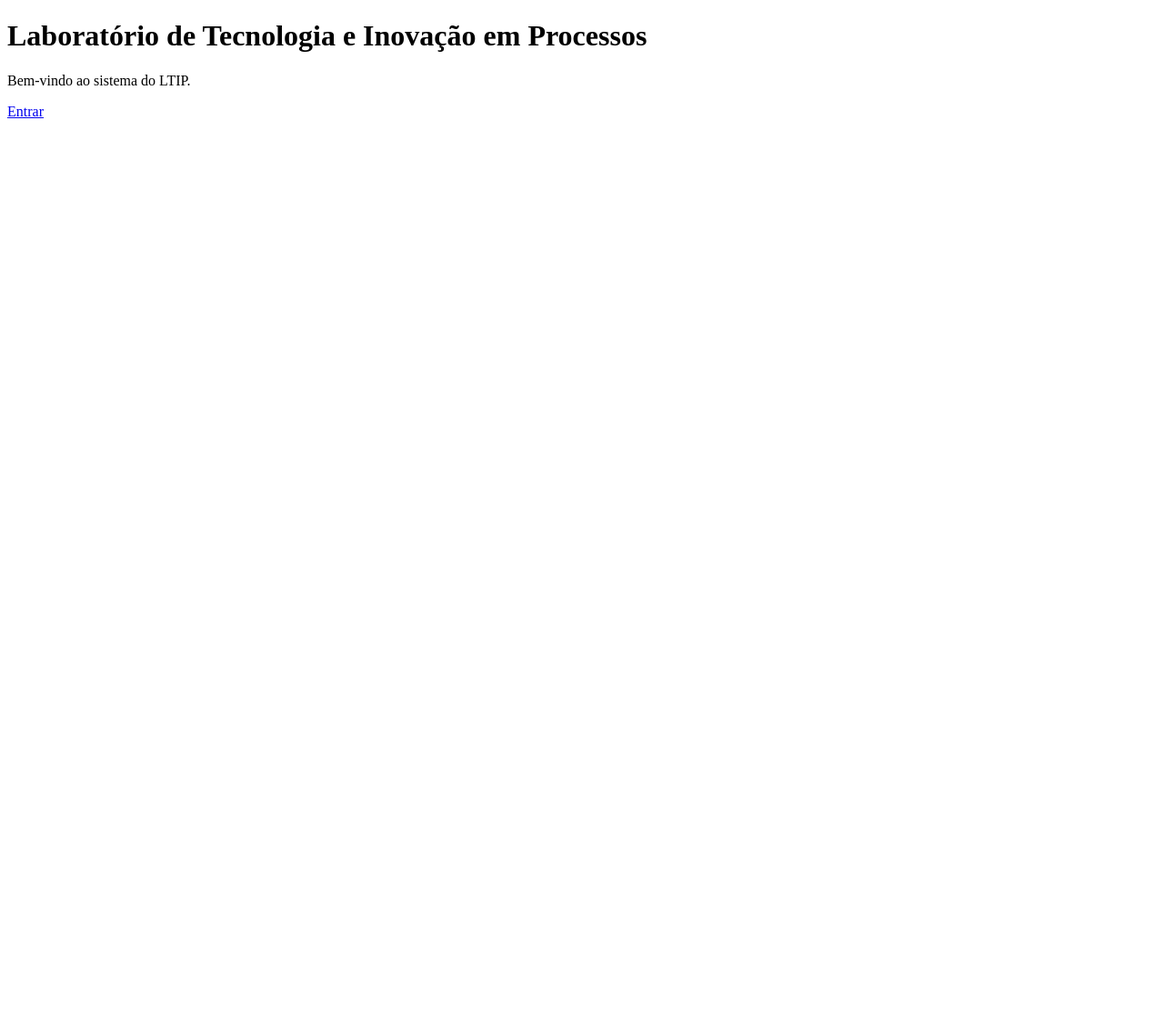
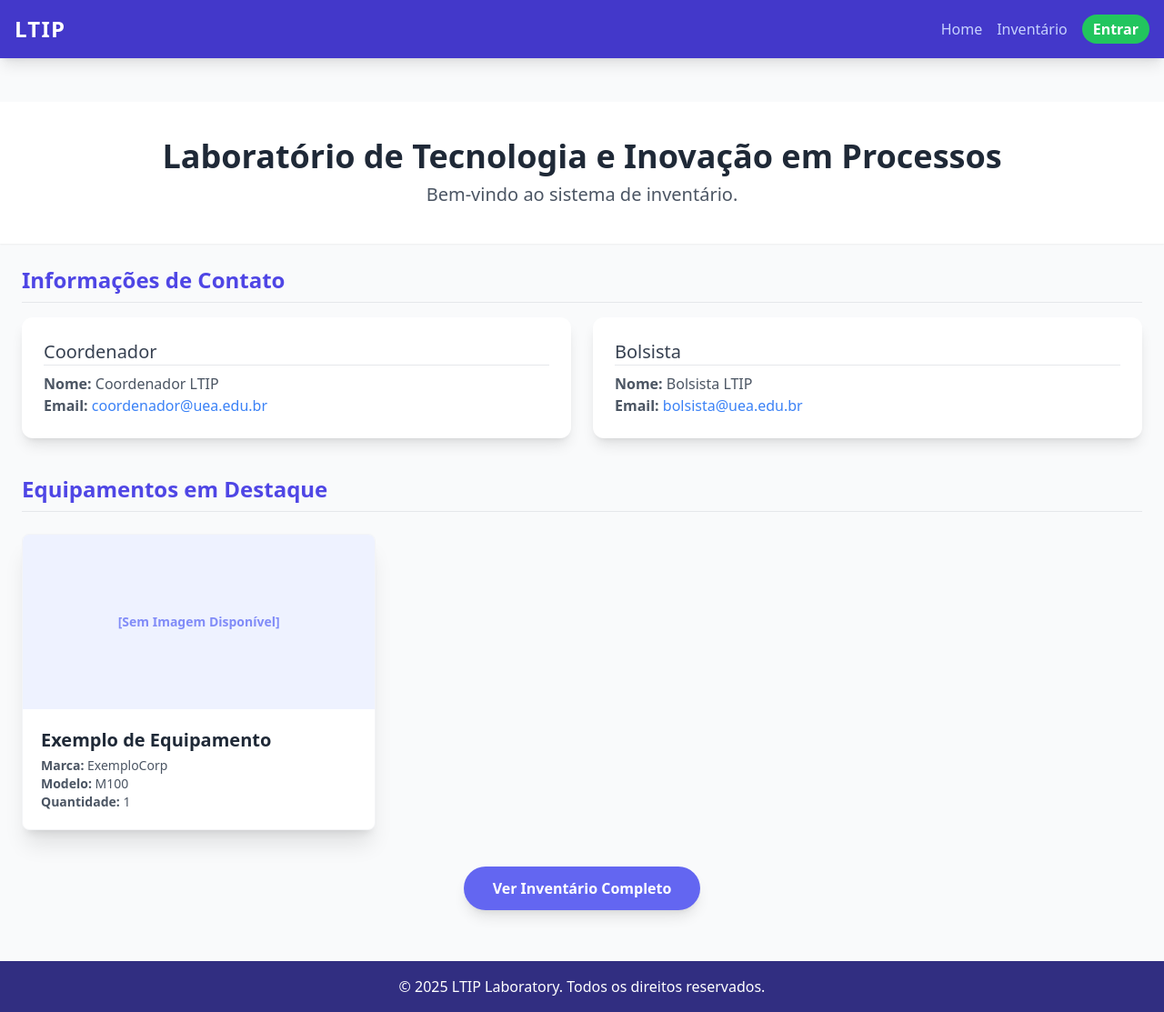
Before and after one commit to almeidasudarioarthurcassius-maker/subir_LTIP, a Flask app: page / in a window 1280 px wide. Shown: the whole page at 91% size. Before the commit the page ends 130 px from the top, so only its background shows below. Run offline with Flask 3, Linux system fonts and the light colour scheme; some libraries are stand-ins or nearby versions.

Commit message:
Update index.html

```diff
--- a/templates/index.html
+++ b/templates/index.html
@@ -1,13 +1,69 @@
-<!DOCTYPE html>
-<html lang="pt-br">
-<head>
-    <meta charset="UTF-8">
-    <meta name="viewport" content="width=device-width, initial-scale=1.0">
-    <title>LTIP Laboratory</title>
-</head>
-<body>
-    <h1>Laboratório de Tecnologia e Inovação em Processos</h1>
-    <p>Bem-vindo ao sistema do LTIP.</p>
-    <a href="/login">Entrar</a>
-</body>
-</html>
+{% extends "base.html" %}
+
+{% block title %}LTIP Laboratory{% endblock %}
+
+{% block content %}
+<header class="text-center py-10 bg-white shadow-sm">
+    <h1 class="text-4xl font-bold text-gray-800">
+        Laboratório de Tecnologia e Inovação em Processos
+    </h1>
+    <p class="mt-2 text-xl text-gray-600">
+        Bem-vindo ao sistema de inventário.
+    </p>
+</header>
+
+<div class="container mx-auto p-6">
+    <!-- Seção de Contato/Info do Laboratório -->
+    <h2 class="text-2xl font-semibold text-indigo-600 mb-4 border-b pb-2">Informações de Contato</h2>
+    {% if info %}
+    <div class="grid grid-cols-1 md:grid-cols-2 gap-6 mb-10">
+        <div class="bg-white p-6 shadow-lg rounded-xl transition duration-300 hover:shadow-xl">
+            <h3 class="text-xl font-medium text-gray-700 mb-2 border-b">Coordenador</h3>
+            <p class="text-gray-600"><strong>Nome:</strong> {{ info.coordenador_name }}</p>
+            <p class="text-gray-600"><strong>Email:</strong> <a href="mailto:{{ info.coordenador_email }}" class="text-blue-500 hover:text-blue-700">{{ info.coordenador_email }}</a></p>
+        </div>
+        <div class="bg-white p-6 shadow-lg rounded-xl transition duration-300 hover:shadow-xl">
+            <h3 class="text-xl font-medium text-gray-700 mb-2 border-b">Bolsista</h3>
+            <p class="text-gray-600"><strong>Nome:</strong> {{ info.bolsista_name }}</p>
+            <p class="text-gray-600"><strong>Email:</strong> <a href="mailto:{{ info.bolsista_email }}" class="text-blue-500 hover:text-blue-700">{{ info.bolsista_email }}</a></p>
+        </div>
+    </div>
+    {% else %}
+    <p class="text-gray-500 mb-10 p-4 bg-yellow-100 rounded-lg">Informações do laboratório não carregadas.</p>
+    {% endif %}
+
+    <!-- Seção de Inventário (Destaque) -->
+    <h2 class="text-2xl font-semibold text-indigo-600 mb-6 border-b pb-2">Equipamentos em Destaque</h2>
+
+    {% if equipamentos %}
+    <div class="grid grid-cols-1 sm:grid-cols-2 lg:grid-cols-3 gap-8">
+        {% for equipamento in equipamentos[:3] %}
+        <div class="bg-white shadow-xl rounded-lg overflow-hidden border border-gray-100 transform hover:scale-[1.02] transition duration-300">
+            {% if equipamento.image %}
+                <!-- Acessa a rota /uploads/ para carregar a imagem -->
+                <img src="{{ url_for('uploaded_file', filename=equipamento.image) }}" alt="{{ equipamento.name }}" class="w-full h-48 object-cover">
+            {% else %}
+                <div class="w-full h-48 bg-indigo-50 flex items-center justify-center text-indigo-400 text-sm font-semibold">
+                    [Sem Imagem Disponível]
+                </div>
+            {% endif %}
+            <div class="p-5">
+                <h3 class="text-xl font-bold text-gray-800 truncate">{{ equipamento.name }}</h3>
+                <p class="text-sm text-gray-600 mt-1"><strong>Marca:</strong> {{ equipamento.brand }}</p>
+                <p class="text-sm text-gray-600"><strong>Modelo:</strong> {{ equipamento.model }}</p>
+                <p class="text-sm text-gray-600"><strong>Quantidade:</strong> {{ equipamento.quantity }}</p>
+            </div>
+        </div>
+        {% endfor %}
+    </div>
+    <div class="text-center mt-10">
+        <a href="{{ url_for('inventario') }}" class="inline-block bg-indigo-500 hover:bg-indigo-700 text-white font-bold py-3 px-8 rounded-full shadow-lg transition duration-300 transform hover:translate-y-[-2px]">
+            Ver Inventário Completo
+        </a>
+    </div>
+    {% else %}
+    <p class="text-gray-500 text-center p-4 bg-indigo-50 rounded-lg border border-indigo-200">Nenhum equipamento cadastrado no momento. Faça login para adicionar.</p>
+    {% endif %}
+
+</div>
+{% endblock %}
```
